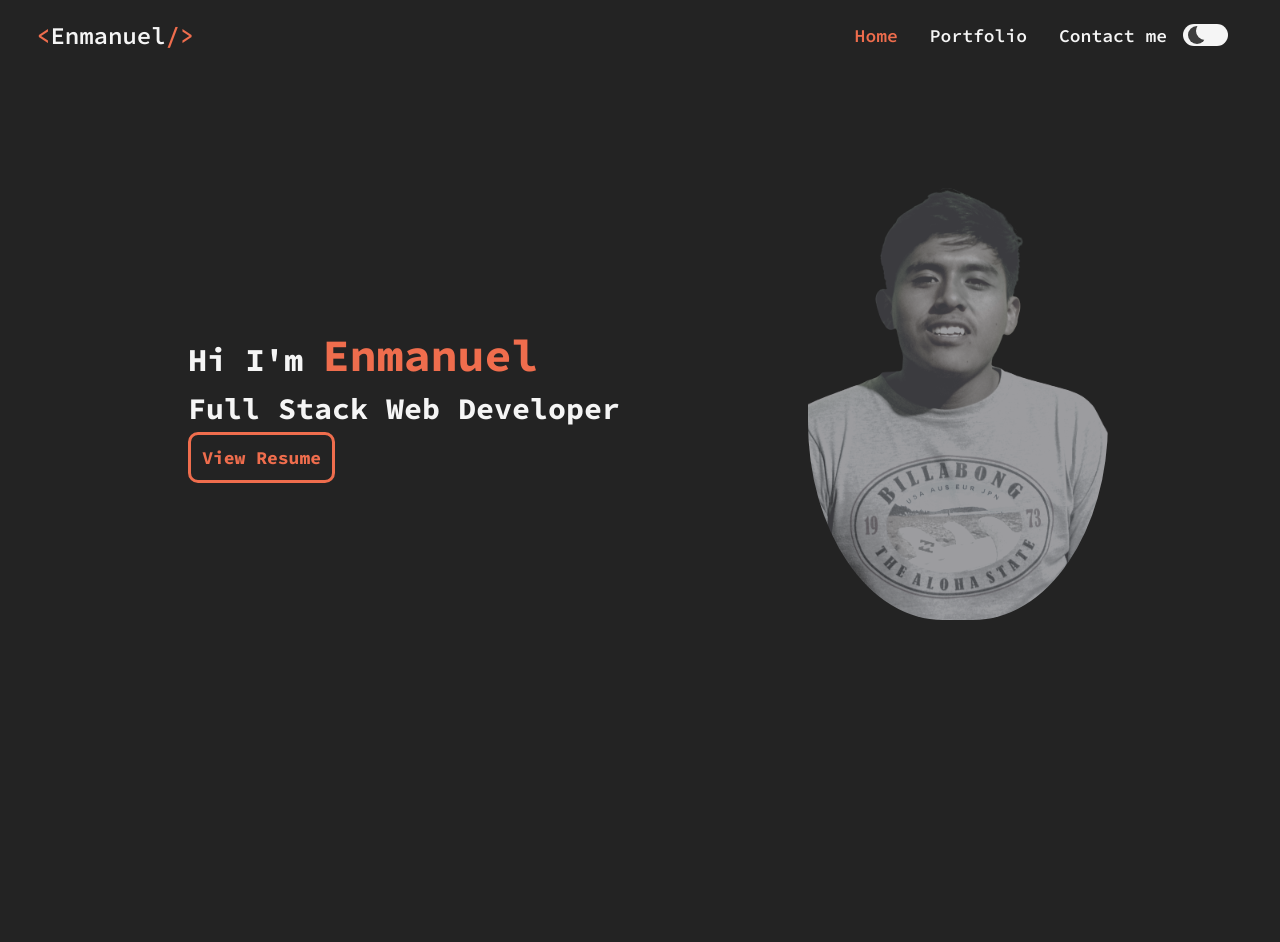
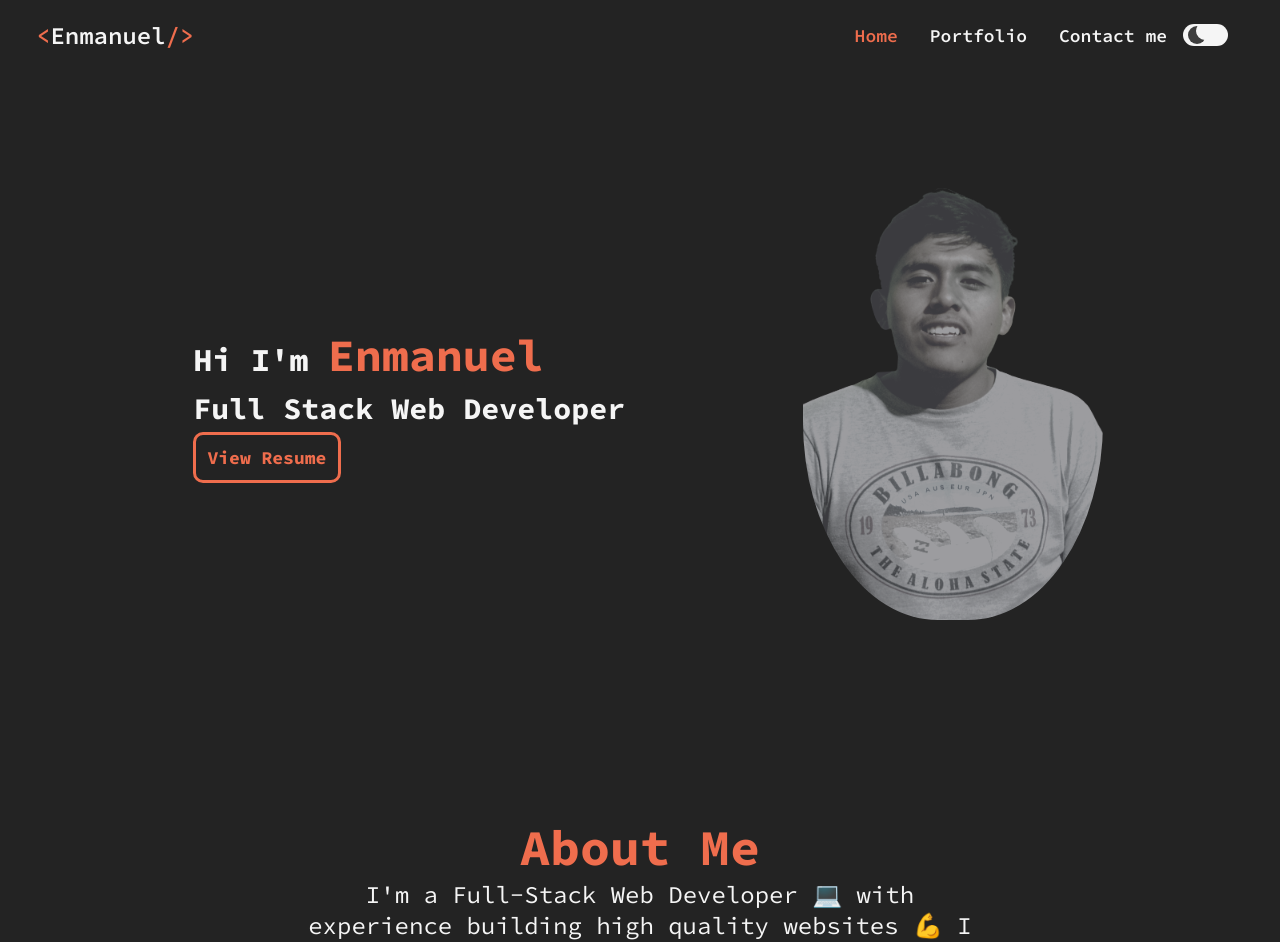
Before and after one commit to emachipana/personal-site, a React (Create React App) app: page / in a window 1280 px wide. Shown: the top 942 px of the page. Before the commit the page ends 800 px from the top, so only its background shows below. Built offline with nearby package versions, Linux system fonts and the light colour scheme.

Commit message:
Render about me component in home page

```diff
--- a/src/pages/home-page.js
+++ b/src/pages/home-page.js
@@ -1,9 +1,14 @@
+import AboutMe from "../components/AboutMe/about-me";
 import Hero from "../components/Hero";
+import { MainContainer } from "./styes";
 
 
 function HomePage() {
   return (
-    <Hero />
+    <MainContainer>
+      <Hero />
+      <AboutMe />
+    </MainContainer>
   )
 };
 
```
